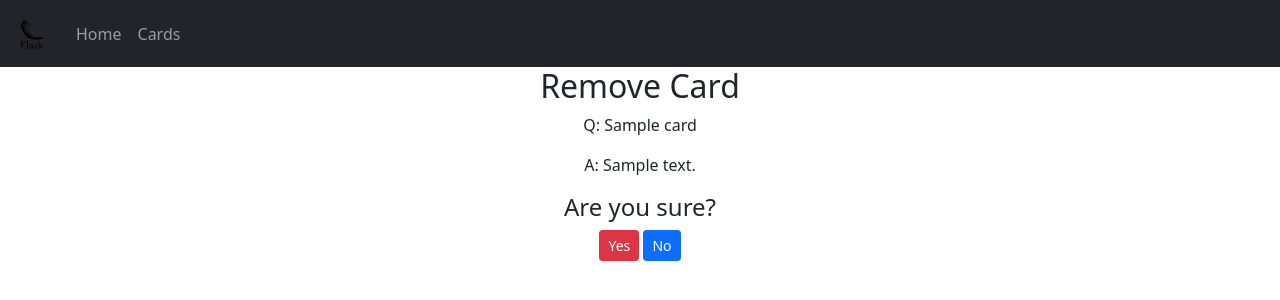
After one commit to maroskukan/flask-webapp, a Flask app: template src/templates/remove_card.html in a window 1280 px wide. The commit adds this page. Shown: the top 300 px of the page. Run offline with Flask 2, Linux system fonts and the light colour scheme; the template is opened without the code that fills it: most values are stand-ins (such as "Sample title", 1, 10 or a date in 2020); some libraries are stand-ins or nearby versions.

Commit message:
Add remove card feature

```diff
--- a/src/app.py
+++ b/src/app.py
@@ -58,6 +58,19 @@ def add_card():
     else:
         return render_template('add_card.html')
 
+@app.route('/remove_card/<int:index>', methods=["GET", "POST"])
+def remove_card(index):
+    try:
+        if request.method == "POST":
+            del db[index]
+            save_db()
+            flash("Question has been successfully removed", "success")
+            return redirect(url_for('cards'))
+        else:
+            return render_template('remove_card.html', card=db[index])
+    except IndexError:
+        abort(404)
+
 @app.route('/api/cards')
 def api_cards():
     return jsonify(db)
--- a/src/templates/card.html
+++ b/src/templates/card.html
@@ -7,7 +7,7 @@
     <div class="row">
         <div class="col">
             {% if card %}
-            <h2>Card</h2>
+            <h2>Display Card</h2>
             <p>Q: {{ card.question }}</p>
             <p>A: {{ card.answer }}</p>
             <p>
@@ -20,6 +20,9 @@
                 <a class="btn btn-primary" href="{{ url_for('card', index=0) }}" role="button">Start over</a>
                 {% endif %}
             </p>
+            <p>
+                <a class="btn btn-primary" href="{{ url_for('remove_card', index=index) }}" role="button">Remove card</a>
+            </p>
             {% else %}
             <p>No card to show</p>
             {% endif %}
--- /dev/null
+++ b/src/templates/remove_card.html
@@ -0,0 +1,20 @@
+{% extends 'base.html' %}
+{% set active_page = 'card' %}
+{% block title %}Remove question{% endblock %}
+
+{% block content %}
+<div class="container text-center">
+    <div class="row">
+        <div class="col">
+            <h2>Remove Card</h2>
+            <p>Q: {{ card.question }}</p>
+            <p>A: {{ card.answer }}</p>
+            <h4>Are you sure?</h4>
+            <form method="POST" action="#">
+                <input class="btn btn-danger btn-sm" type="submit" value="Yes">
+                <a class="btn btn-primary btn-sm" href="{{ url_for('cards') }}" role="button">No</a>
+            </form>
+        </div>
+    </div>
+</div>
+{% endblock %}
```
